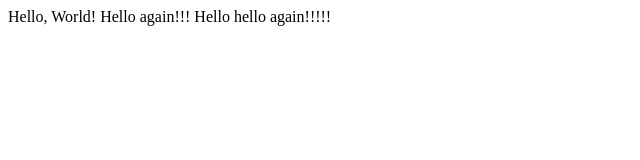
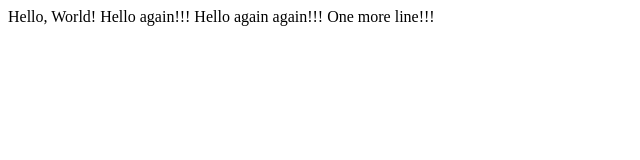
Before and after one commit to olyakovlev/Lecture0, a plain HTML site: page hello.html in a window 1280 px wide. Shown: the whole page, without its empty margins (0-640 px from the left). Drawn offline with Linux system fonts and the light colour scheme.

Commit message:
one more line

```diff
--- a/hello.html
+++ b/hello.html
@@ -5,6 +5,6 @@
     <title>My Webpage!</title>
   </head>
   <body>
-    Hello, World! Hello again!!! Hello hello again!!!!!
+    Hello, World! Hello again!!! Hello again again!!! One more line!!!
   </body>
 </html>
```
